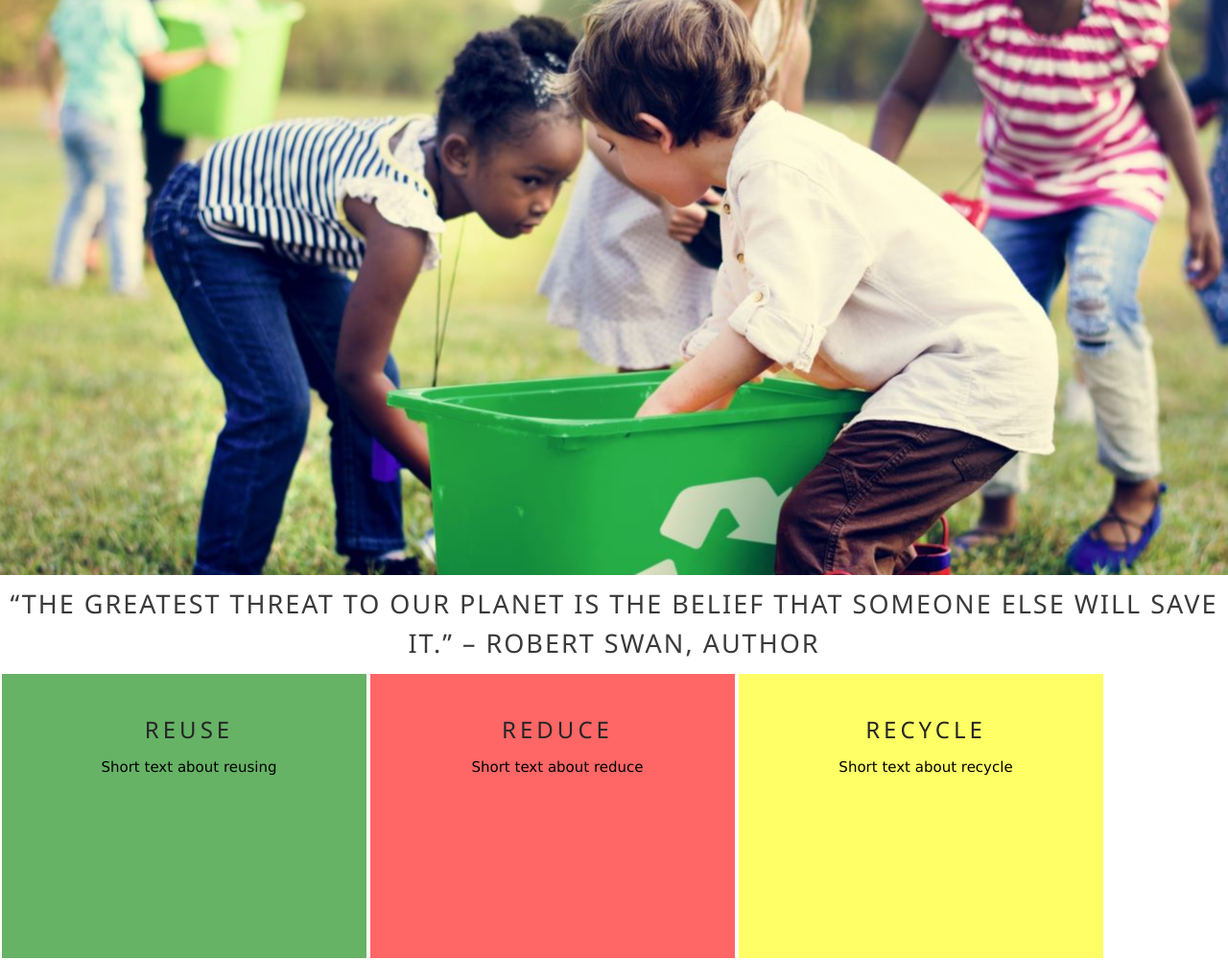
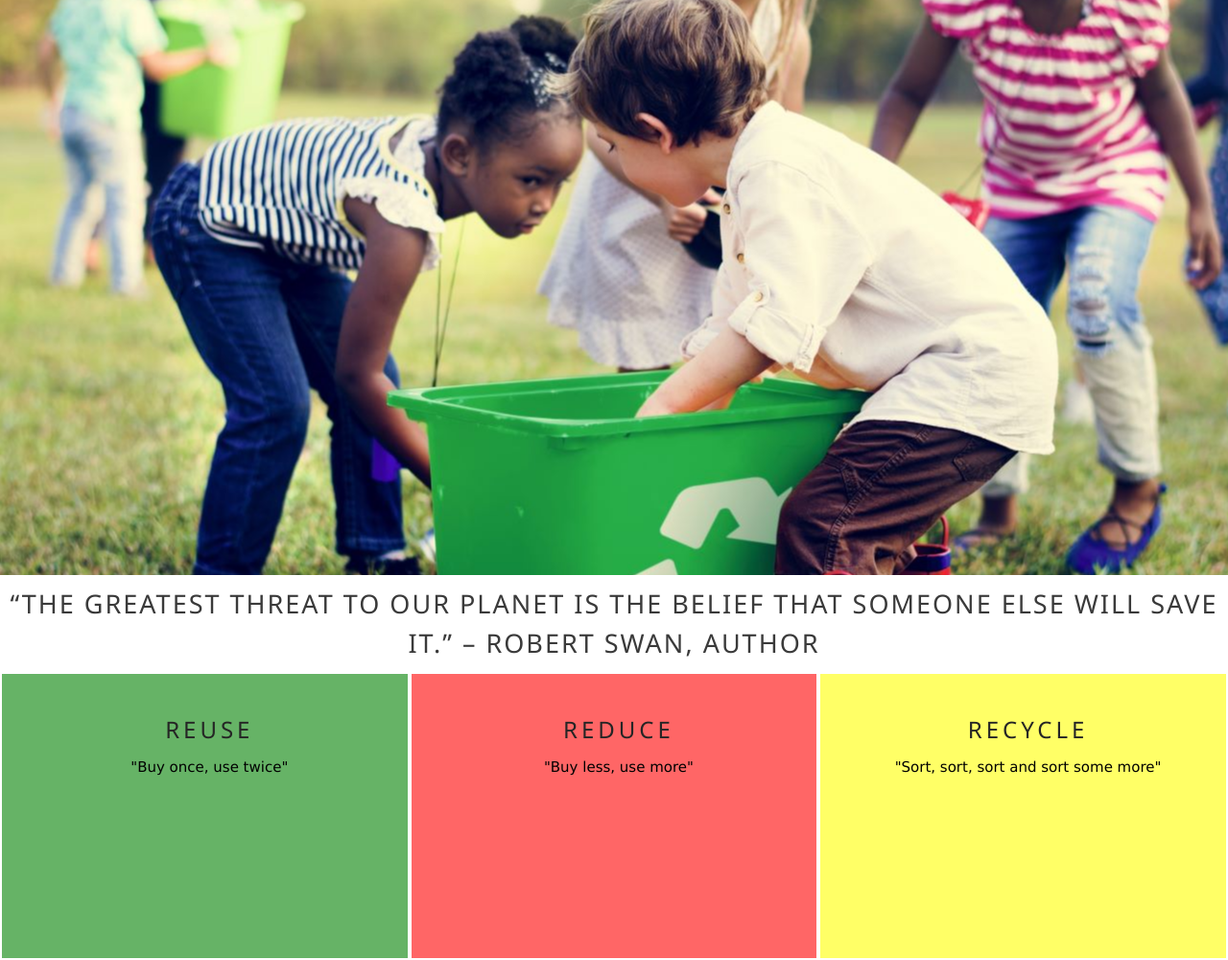
Before and after one commit to deanwraith/recycling, a plain HTML site: page index.html in a window 1280 px wide. Shown: the part 76-1076 px from the top of the page at 96% size. Drawn offline with nearby package versions, Linux system fonts and the light colour scheme.

Commit message:
Added styling to summary

```diff
--- a/assets/css/style.css
+++ b/assets/css/style.css
@@ -127,10 +127,10 @@ header {
 
 /* 3 R's summary section */
 
-.reuse {
+  .reuse {
   color: black;
   background-color: rgba(0, 128, 0, .6);
-  width: 30%;
+  width: 33.33%;
   height: 300px;
   float: left;
   padding: 30px 0 0 10px;
@@ -142,7 +142,7 @@ header {
 .reduce {
   color: black;
   background-color: rgba(255, 0, 0, .6);
-  width: 30%;
+  width: 33.33%;
   height: 300px;
   float: left;
   padding: 30px 0 0 10px;
@@ -154,7 +154,7 @@ header {
 .recycle {
   color: black;
   background-color: rgba(255, 255, 0, .6);
-  width: 30%;
+  width: 33.33%;
   height: 300px;
   float: left;
   padding: 30px 0 0 10px;
--- a/index.html
+++ b/index.html
@@ -55,15 +55,15 @@
     <section id="summary">
         <div class="reuse">
             <h3>Reuse</h3>
-            <p>Short text about reusing</p>
+            <p>"Buy once, use twice"</p>
         </div>
         <div class="reduce">
             <h3>Reduce</h3>
-            <p>Short text about reduce</p>
+            <p>"Buy less, use more"</p>
         </div>
         <div class="recycle">
             <h3>Recycle</h3>
-            <p>Short text about recycle</p>
+            <p>"Sort, sort, sort and sort some more"</p>
         </div>
     </section>
     <footer>
```
